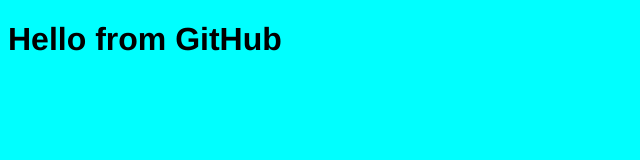
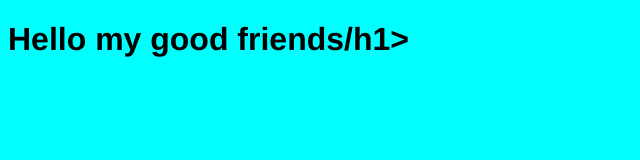
Before and after one commit to michaelmarkussen/my-gihub.website, a plain HTML site: page index.html in a window 1280 px wide. Shown: the whole page, without its empty margins (0-640 px from the left). Drawn offline with Linux system fonts and the light colour scheme.

Commit message:
Update intro text

```diff
--- a/index.html
+++ b/index.html
@@ -8,7 +8,7 @@
 </head>
 
 <body>
-    <h1>Hello from GitHub</h1>
+    <h1>Hello my good friends/h1>
 
 </body>
 
```
